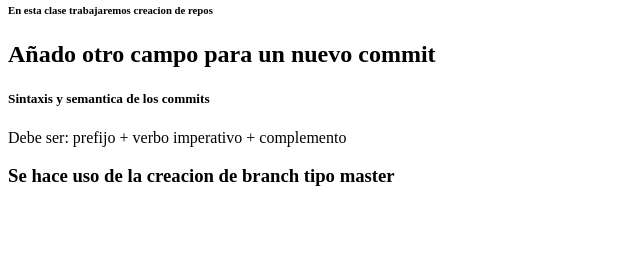
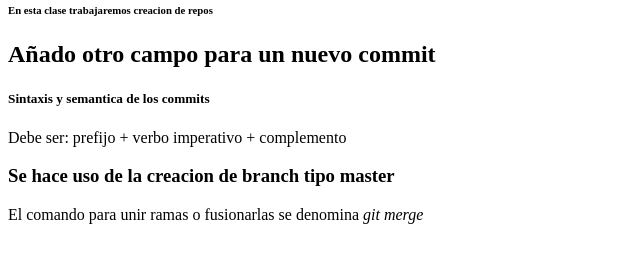
Before and after one commit to diegoriya09/Parcial1, a plain HTML site: page index.html in a window 1280 px wide. Shown: the part 79-342 px from the top of the page, without its empty margins (0-640 px from the left). Drawn offline with Linux system fonts and the light colour scheme.

Commit message:
2do commit
nuevo parrafo

```diff
--- a/index.html
+++ b/index.html
@@ -12,5 +12,6 @@
     <h5>Sintaxis y semantica de los commits</h5>
     <p>Debe ser: prefijo + verbo imperativo + complemento</p>
     <h3>Se hace uso de la creacion de branch tipo master</h3>
+    <p>El comando para unir ramas o fusionarlas se denomina <i>git merge</i></p>
 </body>
 </html>
```
